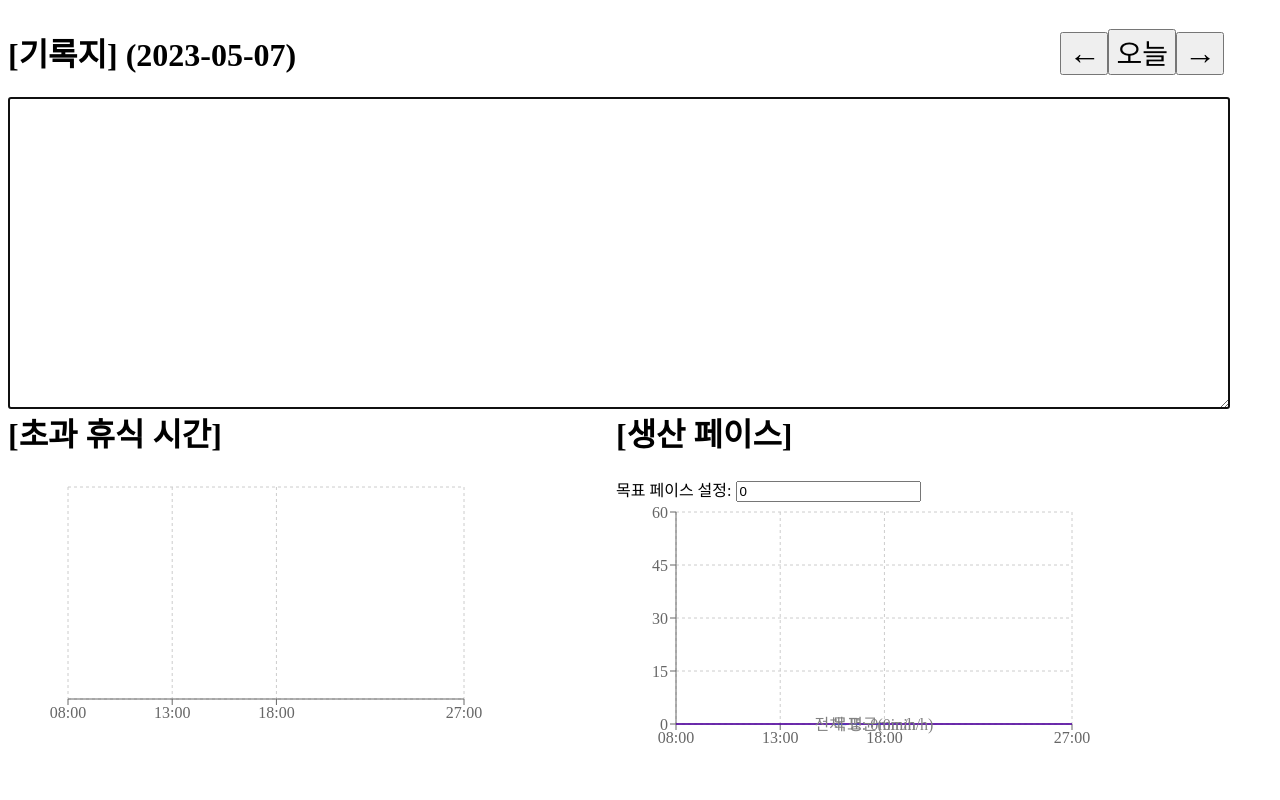
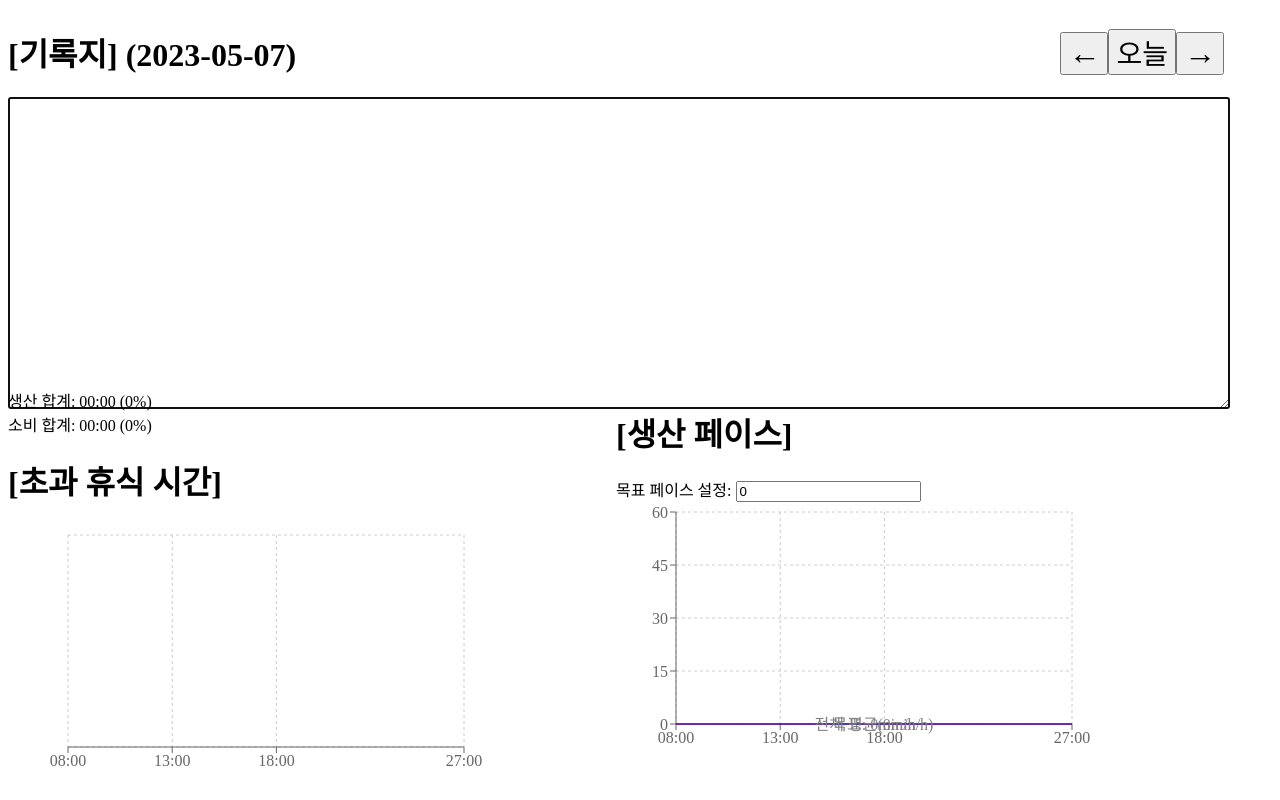
Before and after one commit to seongbin9786/my-time, a React (Vite) app: page / in a window 1280 px wide. Built offline with nearby package versions, Linux system fonts and the light colour scheme.

Commit message:
feat: 생산, 소비 시간 합계 표시

```diff
--- a/src/App.tsx
+++ b/src/App.tsx
@@ -4,6 +4,7 @@ import { useSelector } from 'react-redux';
 import { AvailableRestTimeChart } from './components/charts/AvailableRestTimeChart';
 import { ProductivePaceChart } from './components/charts/ProductivePaceChart';
 import { TextLogContainer } from './components/texts/TextLogContainer';
+import { TimeSummary } from './components/texts/TimeSummary';
 import { RootState } from './store';
 import { createLogsFromString } from './utils/LogConverter';
 import { avgPaceOf } from './utils/PaceUtil';
@@ -65,8 +66,11 @@ export const App = () => {
     >
       <TextLogContainer onLogUpdate={setRawLogs} />
       <Container>
-        <h1>[초과 휴식 시간]</h1>
-        <AvailableRestTimeChart logs={logsForCharts} />
+        <div style={{ height: '100%' }}>
+          <TimeSummary logs={logsForCharts} />
+          <h1>[초과 휴식 시간]</h1>
+          <AvailableRestTimeChart logs={logsForCharts} />
+        </div>
       </Container>
       <Container>
         <h1>[생산 페이스]</h1>
--- /dev/null
+++ b/src/components/texts/TimeSummary.tsx
@@ -0,0 +1,38 @@
+import { minutesToTimeString } from '../../utils/DateUtil';
+import { Log } from '../../utils/PaceUtil';
+
+const DEFAULT_VALUE = {
+  productive: 0,
+  wasted: 0,
+};
+
+interface TimeSummaryProps {
+  logs: Log[];
+}
+
+export const TimeSummary = ({ logs }: TimeSummaryProps) => {
+  // 누적 값이므로 최종 값만 추출, 로그가 비어 있는 경우 추출 불가
+  const { productive, wasted } = logs[logs.length - 1] || DEFAULT_VALUE;
+
+  // 로그가 없으면 비율을 둘 모두 0%로 표시
+  const hasAnyLogs = productive + wasted > 0;
+  const _ratio = Math.round((productive / (productive + wasted)) * 100);
+  const productiveRatio = hasAnyLogs ? _ratio : 0;
+  const wastedRatio = hasAnyLogs ? 100 - _ratio : 0;
+
+  return (
+    <div
+      style={{
+        display: 'flex',
+        flexDirection: 'column',
+      }}
+    >
+      <span>
+        생산 합계: {minutesToTimeString(productive)} ({productiveRatio}%)
+      </span>
+      <span>
+        소비 합계: {minutesToTimeString(wasted)} ({wastedRatio}%)
+      </span>
+    </div>
+  );
+};
```
